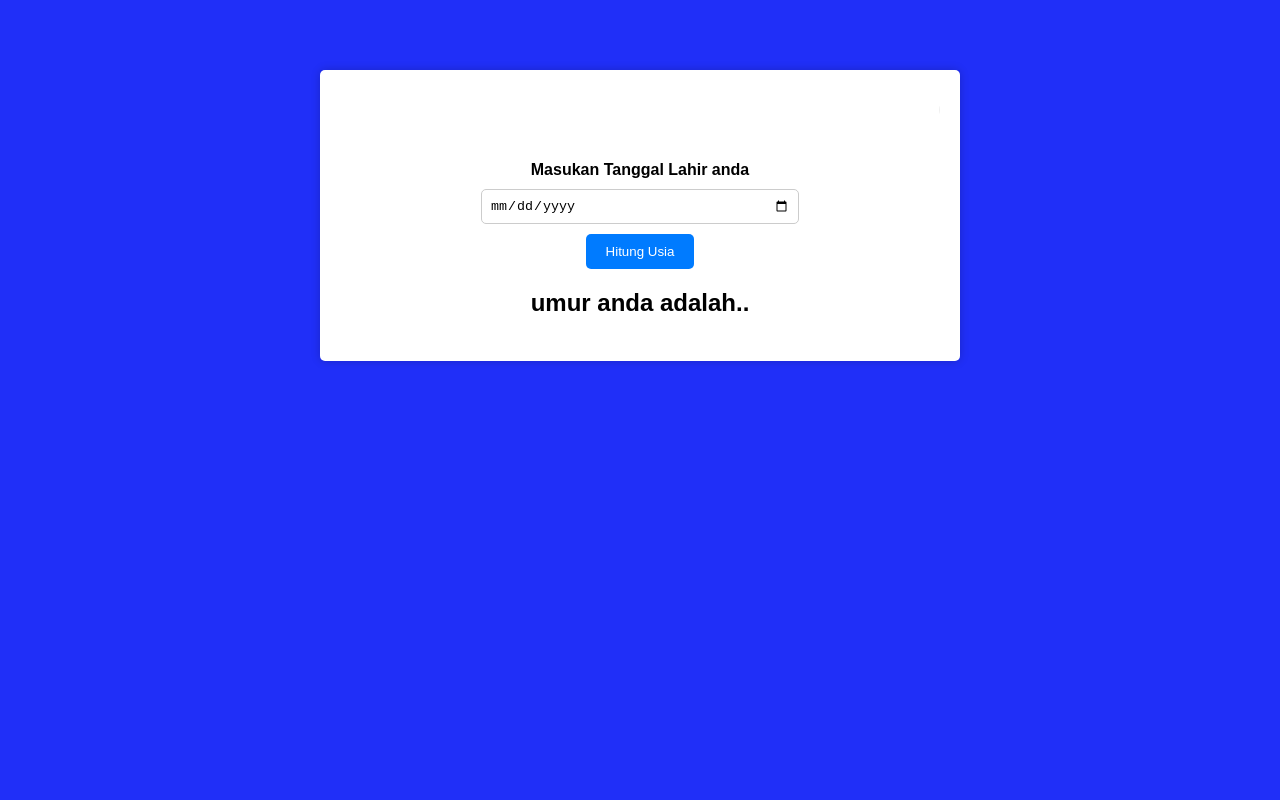
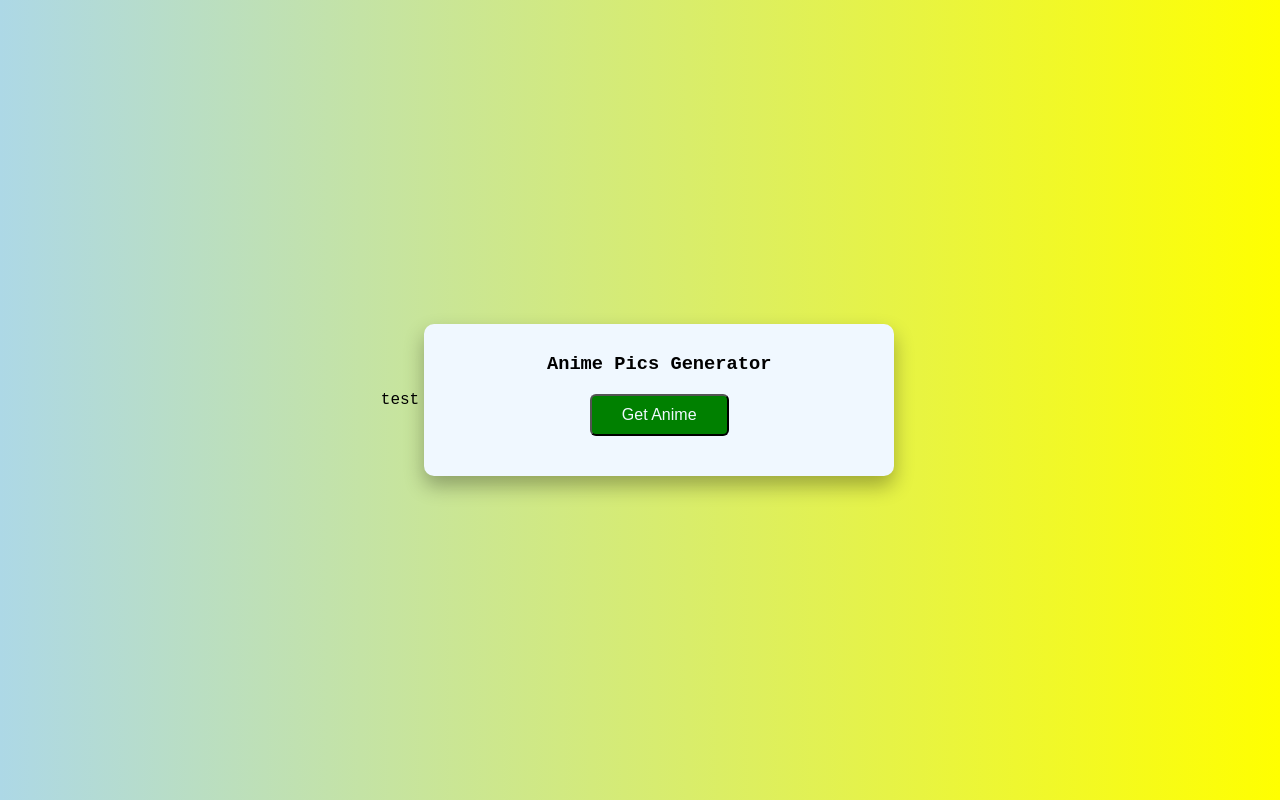
Before and after one commit to adambasrie/public, a plain HTML site: page index.html in a window 1280 px wide. Drawn offline with Linux system fonts and the light colour scheme.

Commit message:
Add files via upload

```diff
--- a/index.html
+++ b/index.html
@@ -4,22 +4,19 @@
     <meta charset="UTF-8">
     <meta http-equiv="X-UA-Compatible" content="IE=edge">
     <meta name="viewport" content="width=device-width, initial-scale=1.0">
-    <title>Calculator Usia</title>
+    <title>Anime Pics Generator</title>
     <link rel="stylesheet" href="style.css">
 </head>
 <body>
+<div>test</div>
     <div class="container">
-        <h1><marquee>Calculator Umur</marquee></h1>
-        <div class="form">
-            <label for="birthday">Masukan Tanggal Lahir anda</label>
-            <input type="date" id="birthday" name="birthday">
-            <button id="btn">Hitung Usia</button>
-            <p id="result">umur anda adalah..</p>
+        <h3>Anime Pics Generator</h1>
+        <button class="btn" id="btn">Get Anime</button>
+        <div class="anime-container">
+            <img class="anime-img" src="https://c.files.bbci.co.uk/F382/production/_123883326_852a3a31-69d7-4849-81c7-8087bf630251.jpg">
+            <h3 class="anime-name">Anime Name</h3>
         </div>
     </div>
-
-    <script src="index.js">
-
-    </script>
+    <script src="index.js"></script>
 </body>
 </html>
--- a/index.js
+++ b/index.js
@@ -1,33 +1,25 @@
 const btnEl = document.getElementById("btn");
-const birthdayEl = document.getElementById("birthday");
-const resultEl = document.getElementById("result");
+const animeContainerEl = document.querySelector(".anime-container");
+const animeImgEl = document.querySelector(".anime-img");
+const amineNameEl = document.querySelector(".anime-name");
 
-function calculateAge() {
-  const birthdayValue = birthdayEl.value;
-  if (birthdayValue === "") {
-    alert("masukan tanggal lahir anda");
-  } else {
-    const age = getAge(birthdayValue);
-    resultEl.innerText = `Umur anda adalah ${age} ${age > 1 ? "tahun" : "year"} `;
+btnEl.addEventListener("click", async function () {
+  try {
+    btnEl.disabled = true;
+    btnEl.innerText = "Loading...";
+    amineNameEl.innerText = "Updating...";
+    animeImgEl.src = "spinner.svg";
+    const response = await fetch("https://api.catboys.com/img");
+    const data = await response.json();
+    btnEl.disabled = false;
+    btnEl.innerText = "Get Anime";
+    animeContainerEl.style.display = "block";
+    animeImgEl.src = data.url;
+    amineNameEl.innerText = data.artist;
+  } catch (error) {
+    console.log(error);
+    btnEl.disabled = false;
+    btnEl.innerText = "Get Anime";
+    amineNameEl.innerText = "An error happened, please try again";
   }
-}
-
-function getAge(birthdayValue) {
-  const currentDate = new Date();
-  const birthdayDate = new Date(birthdayValue);
-  let age = currentDate.getFullYear() - birthdayDate.getFullYear();
-  const month = currentDate.getMonth() - birthdayDate.getMonth();
-
-  if (
-    month < 0 ||
-    (month === 0 && currentDate.getDate() < birthdayDate.getDate())
-  ) {
-    age--;
-  }
-
-  return age;
-}
-
-btnEl.addEventListener("click", calculateAge);
-
-console.log("hello adam")
+});
--- a/style.css
+++ b/style.css
@@ -1,63 +1,56 @@
-body {
-  margin: 0;
-  padding: 20px;
-  font-family: "Montserrat", sans-serif;
-  background-color: rgb(32, 47, 248);
+body{
+    margin: 0;
+    background: linear-gradient(to right, lightblue, yellow);
+    display: flex;
+    height: 100vh;
+    justify-content: center;
+    align-items: center;
+    font-family: 'Courier New', Courier, monospace;
 }
 
-.container {
-  background-color: white;
-  box-shadow: 0 0 10px rgba(0, 0, 0, 0.2);
-  padding: 20px;
-  max-width: 600px;
-  margin: 0 auto;
-  border-radius: 5px;
-  margin-top: 50px;
+.container{
+    background: aliceblue;
+    border-radius: 10px;
+    box-shadow: 0 10px 20px rgba(0,0,0,0.3);
+    text-align: center;
+    padding: 10px;
+    width: 450px;
+    margin: 5px;
 }
 
-h1 {
-  font-size: 36px;
-  text-align: center;
-  margin-top: 0;
-  margin-bottom: 20px;
+.btn{
+    background-color: green;
+    color: aliceblue;
+    padding: 10px 30px;
+    font-size: 16px;
+    margin-bottom: 30px;
+    border-radius: 6px;
+    cursor: pointer;
+
 }
 
-.form {
-  display: flex;
-  flex-direction: column;
-  align-items: center;
+.btn:disabled{
+    background-color: gray;
+    cursor: not-allowed;
 }
 
-label {
-  font-weight: bold;
-  margin-bottom: 10px;
+.anime-img{
+    height: 300px;
+    width: 300px;
+    border-radius: 50%;
+    border: 3px solid green;
 }
 
-input {
-  padding: 8px;
-  border: 1px solid #ccc;
-  border-radius: 5px;
-  width: 100%;
-  max-width: 300px;
+.anime-name{
+    margin: 20px;
+    background-color: green;
+    color: aliceblue;
+    padding: 10px;
+    border-radius: 6px;
+    font-size: 17px;
+    font-weight: 600;
 }
 
-button {
-  background-color: #007bff;
-  color: white;
-  border: none;
-  padding: 10px 20px;
-  border-radius: 5px;
-  margin-top: 10px;
-  cursor: pointer;
-  transition: background-color 0.3s ease;
+.anime-container{
+    display: none;
 }
-
-button:hover {
-  background-color: #0062cc;
-}
-
-#result {
-  margin-top: 20px;
-  font-size: 24px;
-  font-weight: bold;
-}
```
Also changed, not shown: spinner.svg (added), 1 other file.
